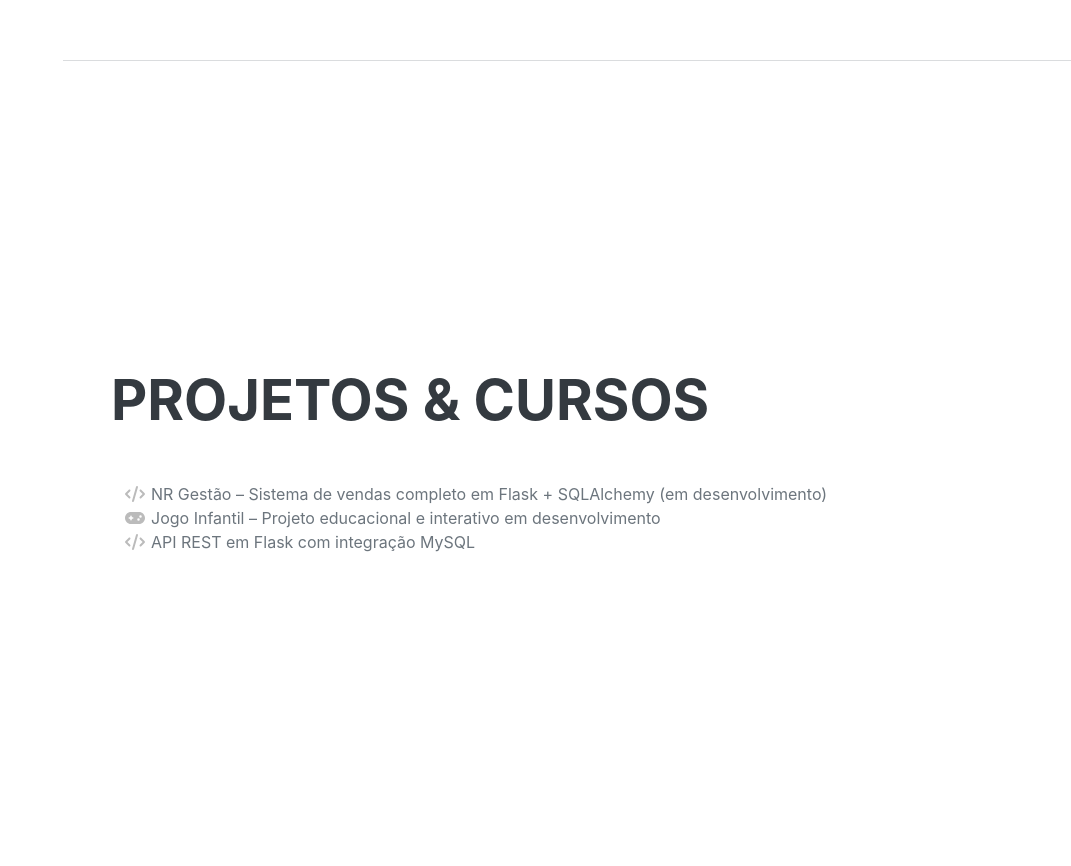
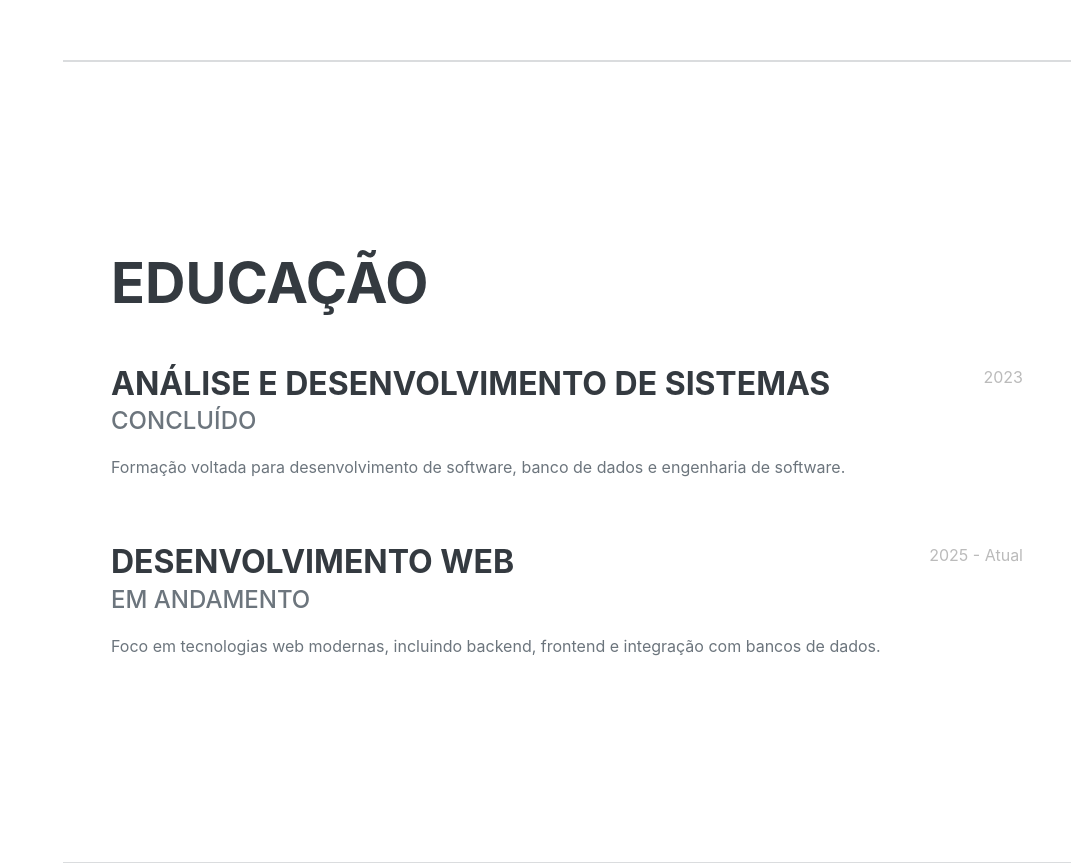
Before and after one commit to NayIubriniz/aws-foundations, a plain HTML site: page website/index.html in a window 1280 px wide. Shown: the part 1734-2600 px from the top of the page, without its empty margins (209-1280 px from the left). Drawn offline with nearby package versions, Linux system fonts and the light colour scheme; a web font is replaced by a local one.

Commit message:
uma alterção no index

```diff
--- a/website/index.html
+++ b/website/index.html
@@ -86,6 +86,31 @@
                 </div>
             </section>
             <hr class="m-0" />
+            <!-- Educação-->
+            <hr class="m-0" />
+            <section class="resume-section" id="education">
+                <div class="resume-section-content">
+                    <h2 class="mb-5">Educação</h2>
+                    <div class="d-flex flex-column flex-md-row justify-content-between mb-5">
+                        <div class="flex-grow-1">
+                            <h3 class="mb-0">Análise e Desenvolvimento de Sistemas</h3>
+                            <div class="subheading mb-3">Concluído</div>
+                            <p>Formação voltada para desenvolvimento de software, banco de dados e engenharia de software.</p>
+                        </div>
+                        <div class="flex-shrink-0"><span class="text-primary">2023</span></div>
+                    </div>
+
+                    <div class="d-flex flex-column flex-md-row justify-content-between">
+                        <div class="flex-grow-1">
+                            <h3 class="mb-0">Desenvolvimento Web</h3>
+                            <div class="subheading mb-3">Em andamento</div>
+                            <p>Foco em tecnologias web modernas, incluindo backend, frontend e integração com bancos de dados.</p>
+                        </div>
+                        <div class="flex-shrink-0"><span class="text-primary">2025 - Atual</span></div>
+                    </div>
+                </div>
+            </section>
+            <hr class="m-0" />
             <!-- projects-->
             <section class="resume-section" id="awards">
                 <div class="resume-section-content">
```
